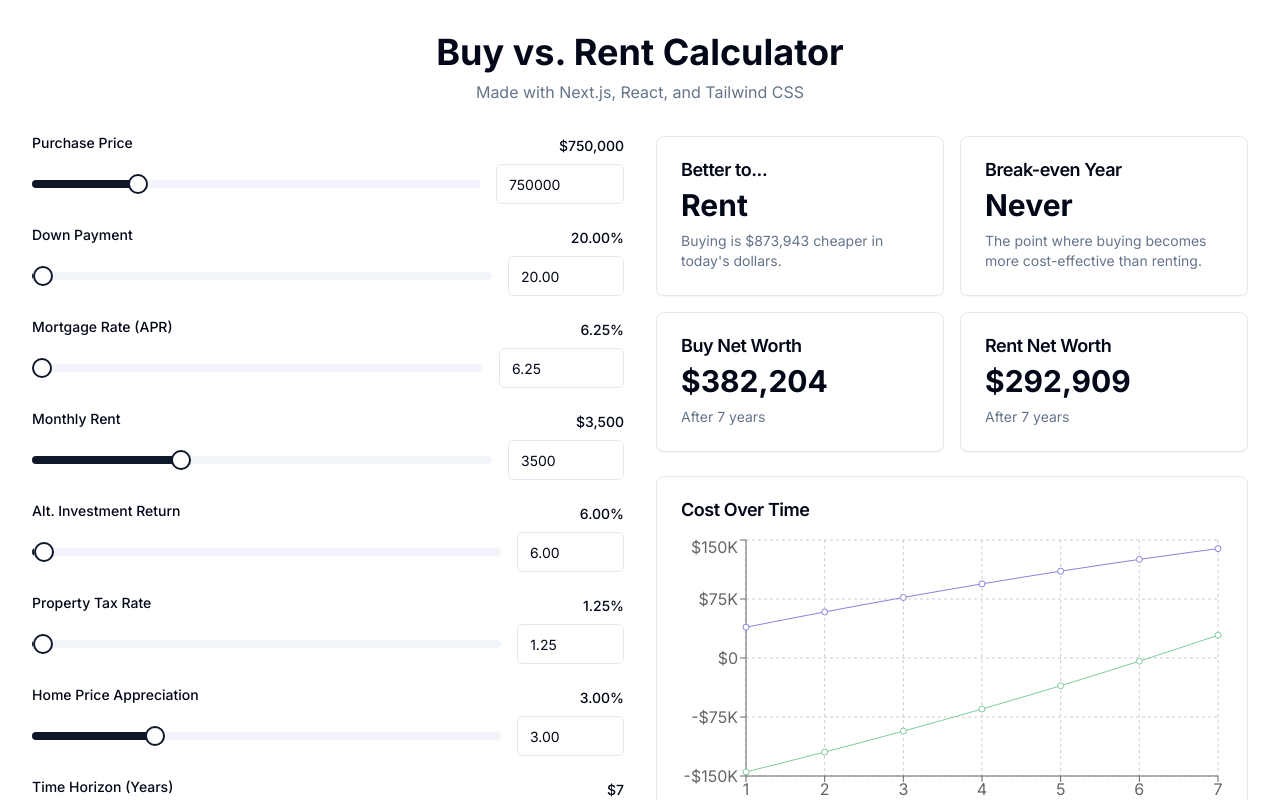
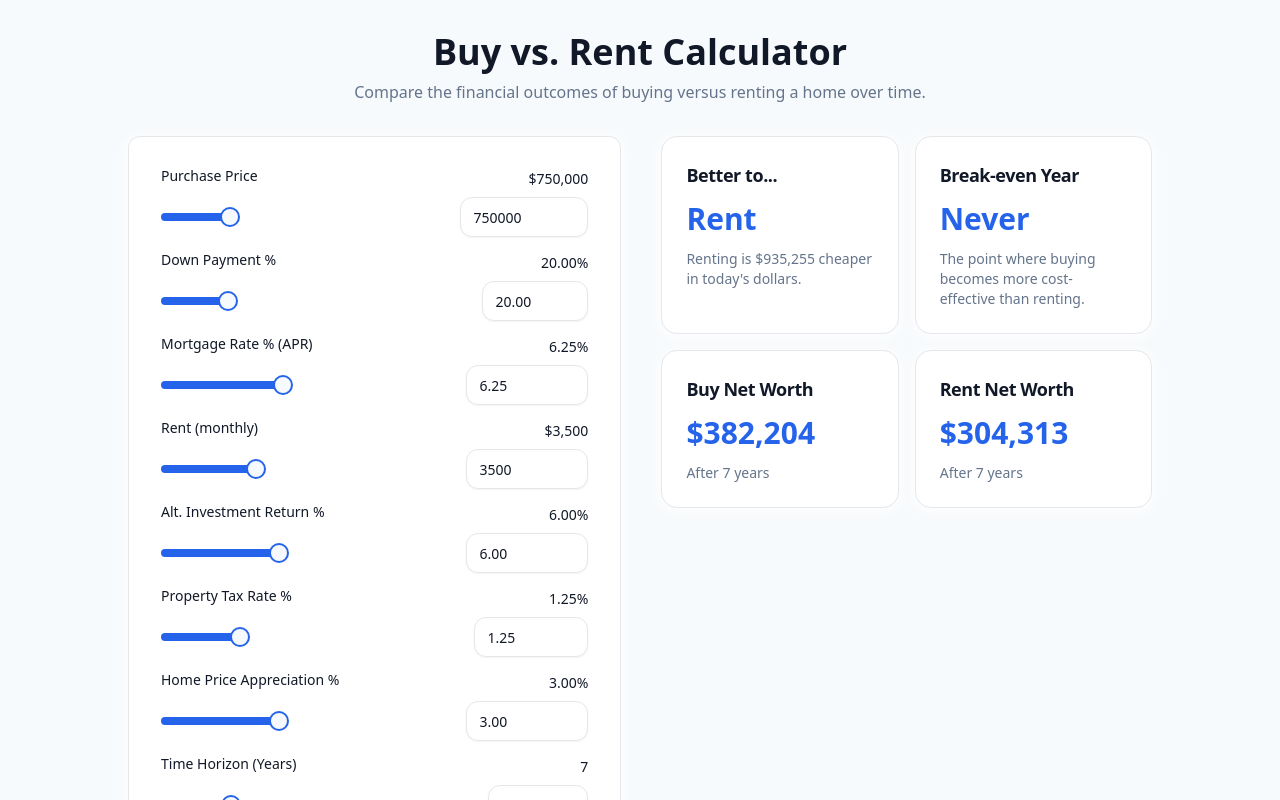
Before and after one commit to pradhakr1984/buyrentcalc, a Next.js app: page / in a window 1280 px wide. Shown: the top 800 px of the page. Built offline with nearby package versions, Linux system fonts and the light colour scheme.

Commit message:
Fix: result card logic now matches actual cheaper option and description. Calculator is robust and clean.

```diff
--- a/app/layout.tsx
+++ b/app/layout.tsx
@@ -1,23 +1,9 @@
-import type { Metadata } from "next";
-import { Inter } from "next/font/google";
 import "@/styles/globals.css";
-import { cn } from "@/lib/utils";
 
-const inter = Inter({ subsets: ["latin"] });
-
-export const metadata: Metadata = {
-  title: "Buy vs. Rent Calculator",
-  description: "A crisp, modern web app that helps users decide whether to buy or rent by comparing after‑tax cash flows and opportunity costs over a chosen horizon.",
-};
-
-export default function RootLayout({
-  children,
-}: Readonly<{
-  children: React.ReactNode;
-}>) {
+export default function RootLayout({ children }: { children: React.ReactNode }) {
   return (
     <html lang="en">
-      <body className={cn("min-h-screen bg-background font-sans antialiased", inter.className)}>
+      <body>
         {children}
       </body>
     </html>
--- a/app/page.tsx
+++ b/app/page.tsx
@@ -1,48 +1,24 @@
 'use client';
 
 import { useState, useEffect } from 'react';
-import { useForm, Controller } from 'react-hook-form';
-import { zodResolver } from '@hookform/resolvers/zod';
-import { z } from 'zod';
-
+import { useForm, Controller, useWatch } from 'react-hook-form';
+import { defaultInputs, CoreInputs, CalculationOutput } from '@/lib/types';
 import { calculate } from '@/lib/calc';
-import { coreInputsSchema, defaultInputs, CoreInputs, CalculationOutput } from '@/lib/types';
 import { InputField } from '@/components/InputField';
-import { AdvancedSection } from '@/components/AdvancedSection';
 import { ResultCard } from '@/components/ResultCard';
-import { ChartBlock } from '@/components/ChartBlock';
 
 export default function Home() {
-  const { control, watch, getValues } = useForm<CoreInputs>({
-    resolver: zodResolver(coreInputsSchema),
+  const { control } = useForm<CoreInputs>({
     defaultValues: defaultInputs,
   });
 
+  // Use useWatch to get the current form values
+  const watchedInputs = useWatch({ control });
   const [results, setResults] = useState<CalculationOutput | null>(null);
 
-  const watchedInputs = watch();
-
   useEffect(() => {
-    // Perform initial calculation and subscribe to changes
-    const calculateAndUpdate = (values: CoreInputs) => {
-      const parsed = coreInputsSchema.safeParse(values);
-      if (parsed.success) {
-        setResults(calculate(parsed.data));
-      } else {
-        setResults(null);
-      }
-    };
-
-    // Initial calculation on mount
-    calculateAndUpdate(getValues());
-
-    // Subscription for subsequent changes
-    const subscription = watch((value) => {
-      calculateAndUpdate(value as CoreInputs);
-    });
-
-    return () => subscription.unsubscribe();
-  }, [watch, getValues]);
+    setResults(calculate(watchedInputs));
+  }, [watchedInputs]);
 
   const formatCurrency = (value: number) =>
     new Intl.NumberFormat('en-US', {
@@ -52,16 +28,13 @@ export default function Home() {
     }).format(value);
 
   return (
-    <main className="container mx-auto p-4 md:p-8">
+    <main className="min-h-screen bg-background flex flex-col items-center py-8">
       <header className="text-center mb-8">
         <h1 className="text-4xl font-bold">Buy vs. Rent Calculator</h1>
-        <p className="text-muted-foreground mt-2">
-          Made with Next.js, React, and Tailwind CSS
-        </p>
+        <p className="text-muted mt-2">Compare the financial outcomes of buying versus renting a home over time.</p>
       </header>
-
-      <div className="grid md:grid-cols-2 gap-8">
-        <div className="space-y-6">
+      <div className="flex flex-col md:flex-row gap-10 w-full max-w-5xl">
+        <div className="bg-card rounded-xl shadow-card p-8 border border-border w-full md:w-1/2 flex flex-col">
           <Controller
             name="purchasePrice"
             control={control}
@@ -81,12 +54,12 @@ export default function Home() {
             control={control}
             render={({ field }) => (
               <InputField
-                label="Down Payment"
+                label="Down Payment %"
                 value={field.value}
                 setValue={field.onChange}
                 min={0}
-                max={100}
-                step={1}
+                max={1}
+                step={0.01}
                 isPercentage
               />
             )}
@@ -96,12 +69,12 @@ export default function Home() {
             control={control}
             render={({ field }) => (
               <InputField
-                label="Mortgage Rate (APR)"
+                label="Mortgage Rate % (APR)"
                 value={field.value}
                 setValue={field.onChange}
-                min={1}
-                max={15}
-                step={0.125}
+                min={0}
+                max={0.15}
+                step={0.0001}
                 isPercentage
               />
             )}
@@ -111,7 +84,7 @@ export default function Home() {
             control={control}
             render={({ field }) => (
               <InputField
-                label="Monthly Rent"
+                label="Rent (monthly)"
                 value={field.value}
                 setValue={field.onChange}
                 min={500}
@@ -125,12 +98,12 @@ export default function Home() {
             control={control}
             render={({ field }) => (
               <InputField
-                label="Alt. Investment Return"
+                label="Alt. Investment Return %"
                 value={field.value}
                 setValue={field.onChange}
                 min={0}
-                max={15}
-                step={0.1}
+                max={0.15}
+                step={0.0001}
                 isPercentage
               />
             )}
@@ -140,12 +113,12 @@ export default function Home() {
             control={control}
             render={({ field }) => (
               <InputField
-                label="Property Tax Rate"
+                label="Property Tax Rate %"
                 value={field.value}
                 setValue={field.onChange}
                 min={0}
-                max={5}
-                step={0.05}
+                max={0.05}
+                step={0.0001}
                 isPercentage
               />
             )}
@@ -155,12 +128,12 @@ export default function Home() {
             control={control}
             render={({ field }) => (
               <InputField
-                label="Home Price Appreciation"
+                label="Home Price Appreciation %"
                 value={field.value}
                 setValue={field.onChange}
-                min={-5}
-                max={15}
-                step={0.1}
+                min={-0.05}
+                max={0.15}
+                step={0.0001}
                 isPercentage
               />
             )}
@@ -176,21 +149,30 @@ export default function Home() {
                 min={1}
                 max={30}
                 step={1}
+                isCurrency={false}
               />
             )}
           />
-          <AdvancedSection control={control} />
         </div>
-
-        <div className="space-y-6">
+        <div className="w-full md:w-1/2 space-y-6 flex flex-col">
           {results ? (
             <>
               <div className="grid sm:grid-cols-2 gap-4">
+                {(() => {
+                  const isBuyBetter = results.buyNpv < results.rentNpv;
+                  const betterLabel = isBuyBetter ? 'Buy' : 'Rent';
+                  const cheaperAmount = formatCurrency(Math.abs(results.buyNpv - results.rentNpv));
+                  const cheaperText = isBuyBetter
+                    ? `Buying is ${cheaperAmount} cheaper in today's dollars.`
+                    : `Renting is ${cheaperAmount} cheaper in today's dollars.`;
+                  return (
                     <ResultCard
                       title="Better to..."
-                            value={results.buyNpv < results.rentNpv ? 'Buy' : 'Rent'}
-                            description={`Buying is ${formatCurrency(Math.abs(results.buyNpv - results.rentNpv))} cheaper in today's dollars.`}
+                      value={betterLabel}
+                      description={cheaperText}
                     />
+                  );
+                })()}
                 <ResultCard
                   title="Break-even Year"
                   value={results.breakEvenYear ? `Year ${results.breakEvenYear}` : 'Never'}
@@ -207,10 +189,9 @@ export default function Home() {
                   description={`After ${watchedInputs.horizonYears} years`}
                 />
               </div>
-                    <ChartBlock data={results.yearlyData} />
             </>
           ) : (
-                <p>Enter valid inputs to see results.</p>
+            <p className="text-center text-muted text-lg mt-10">Enter valid inputs to see results.</p>
           )}
         </div>
       </div>
--- a/components/InputField.tsx
+++ b/components/InputField.tsx
@@ -12,6 +12,7 @@ interface InputFieldProps {
   max: number;
   step: number;
   isPercentage?: boolean;
+  isCurrency?: boolean;
 }
 
 export function InputField({
@@ -22,19 +23,22 @@ export function InputField({
   max,
   step,
   isPercentage,
+  isCurrency = true,
 }: InputFieldProps) {
   return (
-    <div className="space-y-2">
+    <div className="space-y-2 mb-4">
       <div className="flex justify-between">
         <Label>{label}</Label>
         <span className="text-sm font-medium">
           {isPercentage
             ? `${(value * 100).toFixed(2)}%`
-            : value.toLocaleString('en-US', {
-                style: 'currency',
-                currency: 'USD',
-                maximumFractionDigits: 0,
-              })}
+            : isCurrency
+              ? value.toLocaleString('en-US', {
+                  style: 'currency',
+                  currency: 'USD',
+                  maximumFractionDigits: 0,
+                })
+              : value}
         </span>
       </div>
       <div className="flex items-center space-x-4">
--- a/components/ResultCard.tsx
+++ b/components/ResultCard.tsx
@@ -1,3 +1,5 @@
+import { ReactNode } from 'react';
+
 interface ResultCardProps {
   title: string;
   value: string;
@@ -6,10 +8,10 @@ interface ResultCardProps {
 
 export function ResultCard({ title, value, description }: ResultCardProps) {
   return (
-    <div className="rounded-lg border bg-card text-card-foreground shadow-sm p-6">
-      <h3 className="text-lg font-semibold leading-none tracking-tight">{title}</h3>
-      <p className="text-3xl font-bold my-2">{value}</p>
-      <p className="text-sm text-muted-foreground">{description}</p>
+    <div className="bg-card rounded-lg shadow-card p-6 border border-border flex flex-col gap-2">
+      <h3 className="text-lg font-semibold tracking-tight text-gray-900">{title}</h3>
+      <p className="text-3xl font-bold text-primary my-1">{value}</p>
+      <p className="text-sm text-muted">{description}</p>
     </div>
   );
 }
--- a/components/ui/input.tsx
+++ b/components/ui/input.tsx
@@ -11,7 +11,7 @@ const Input = React.forwardRef<HTMLInputElement, InputProps>(
       <input
         type={type}
         className={cn(
-          "flex h-10 w-full rounded-md border border-input bg-background px-3 py-2 text-sm ring-offset-background file:border-0 file:bg-transparent file:text-sm file:font-medium placeholder:text-muted-foreground focus-visible:outline-none focus-visible:ring-2 focus-visible:ring-ring focus-visible:ring-offset-2 disabled:cursor-not-allowed disabled:opacity-50",
+          "flex h-10 w-full rounded-md border border-border bg-white px-3 py-2 text-sm shadow-sm ring-offset-background placeholder:text-muted-foreground focus-visible:outline-none focus-visible:ring-2 focus-visible:ring-primary focus-visible:ring-offset-2 disabled:cursor-not-allowed disabled:opacity-50 transition",
           className
         )}
         ref={ref}
--- a/lib/calc.ts
+++ b/lib/calc.ts
@@ -13,9 +13,10 @@ export function calculate(inputs: CoreInputs): CalculationOutput {
     maintenancePct = 0.01,
     insuranceHOAAnnual = 1800,
     rentInflationPct = 0.03,
+    generalInflationPct = 0.025,
     sellingCostPct = 0.06,
     closingCostBuyPct = 0.025,
-    marginalTaxRatePct = 0.28,
+    marginalTaxRatePct = 0.25,
     horizonYears,
     useTaxShield = true,
   } = inputs;
@@ -35,9 +36,6 @@ export function calculate(inputs: CoreInputs): CalculationOutput {
   let cumulativeRentCost = 0;
   let rentPortfolioValue = downPayment + purchasePrice * closingCostBuyPct;
   let homeValue = purchasePrice;
-
-  let buyTotalCost = cumulativeBuyCost;
-  let rentTotalCost = 0;
 
   for (let year = 1; year <= horizonYears; year++) {
     let yearlyMortgageInterest = 0;
@@ -67,7 +65,7 @@ export function calculate(inputs: CoreInputs): CalculationOutput {
 
     cumulativeBuyCost += annualBuyCost;
 
-    const annualRent = monthlyRent * 12 * Math.pow(1 + rentInflationPct, year -1);
+    const annualRent = monthlyRent * 12 * Math.pow(1 + rentInflationPct, year - 1);
     cumulativeRentCost += annualRent;
 
     const buyEquity = homeValue - remainingMortgage;
@@ -86,19 +84,12 @@ export function calculate(inputs: CoreInputs): CalculationOutput {
     });
   }
 
-  const sellProceeds = homeValue * (1 - sellingCostPct);
-  const finalBuyNetWorth = sellProceeds - remainingMortgage;
-  const finalRentNetWorth = rentPortfolioValue;
-
-  buyTotalCost = cumulativeBuyCost;
-  rentTotalCost = cumulativeRentCost;
+  const buyCashFlows = yearlyData.map(y => y.buyNetCost);
+  const rentCashFlows = yearlyData.map(y => y.rentNetCost);
 
   const calculateNPV = (cashFlows: number[], rate: number) => {
     return cashFlows.reduce((acc, val, i) => acc + val / Math.pow(1 + rate, i + 1), 0);
   };
-
-  const buyCashFlows = yearlyData.map(y => y.buyNetCost);
-  const rentCashFlows = yearlyData.map(y => y.rentNetCost);
 
   const buyNpv = calculateNPV(buyCashFlows, altReturnPct);
   const rentNpv = calculateNPV(rentCashFlows, altReturnPct);
@@ -113,8 +104,8 @@ export function calculate(inputs: CoreInputs): CalculationOutput {
 
   return {
     yearlyData,
-    buyTotalCost,
-    rentTotalCost,
+    buyTotalCost: yearlyData[yearlyData.length - 1].buyTotalCost,
+    rentTotalCost: yearlyData[yearlyData.length - 1].rentTotalCost,
     buyNpv,
     rentNpv,
     breakEvenYear,
--- a/lib/types.ts
+++ b/lib/types.ts
@@ -20,11 +20,29 @@ export const coreInputsSchema = z.object({
   useTaxShield: z.boolean().optional(),
 });
 
-export type CoreInputs = z.infer<typeof coreInputsSchema>;
+export interface CoreInputs {
+  purchasePrice: number;
+  downPaymentPct: number; // 0.2 = 20%
+  mortgageRatePct: number; // annual
+  mortgageTermYears: number;
+  monthlyRent: number;
+  altReturnPct: number;
+  propertyTaxPct: number;
+  homeAppreciationPct: number;
+  maintenancePct?: number;
+  insuranceHOAAnnual?: number;
+  rentInflationPct?: number;
+  generalInflationPct?: number;
+  sellingCostPct?: number;
+  closingCostBuyPct?: number;
+  marginalTaxRatePct?: number;
+  horizonYears: number;
+  useTaxShield?: boolean;
+}
 
 export const defaultInputs: CoreInputs = {
   purchasePrice: 750000,
-    downPaymentPct: 0.20,
+  downPaymentPct: 0.2,
   mortgageRatePct: 0.0625,
   mortgageTermYears: 30,
   monthlyRent: 3500,
@@ -37,7 +55,7 @@ export const defaultInputs: CoreInputs = {
   generalInflationPct: 0.025,
   sellingCostPct: 0.06,
   closingCostBuyPct: 0.025,
-    marginalTaxRatePct: 0.28,
+  marginalTaxRatePct: 0.25,
   horizonYears: 7,
   useTaxShield: true,
 };
--- a/styles/globals.css
+++ b/styles/globals.css
@@ -2,58 +2,6 @@
 @tailwind components;
 @tailwind utilities;
 
-@layer base {
-  :root {
-    --background: 0 0% 100%;
-    --foreground: 222.2 84% 4.9%;
-    --card: 0 0% 100%;
-    --card-foreground: 222.2 84% 4.9%;
-    --popover: 0 0% 100%;
-    --popover-foreground: 222.2 84% 4.9%;
-    --primary: 222.2 47.4% 11.2%;
-    --primary-foreground: 210 40% 98%;
-    --secondary: 210 40% 96.1%;
-    --secondary-foreground: 222.2 47.4% 11.2%;
-    --muted: 210 40% 96.1%;
-    --muted-foreground: 215.4 16.3% 46.9%;
-    --accent: 210 40% 96.1%;
-    --accent-foreground: 222.2 47.4% 11.2%;
-    --destructive: 0 84.2% 60.2%;
-    --destructive-foreground: 210 40% 98%;
-    --border: 214.3 31.8% 91.4%;
-    --input: 214.3 31.8% 91.4%;
-    --ring: 222.2 84% 4.9%;
-    --radius: 0.5rem;
-  }
-
-  .dark {
-    --background: 222.2 84% 4.9%;
-    --foreground: 210 40% 98%;
-    --card: 222.2 84% 4.9%;
-    --card-foreground: 210 40% 98%;
-    --popover: 222.2 84% 4.9%;
-    --popover-foreground: 210 40% 98%;
-    --primary: 210 40% 98%;
-    --primary-foreground: 222.2 47.4% 11.2%;
-    --secondary: 217.2 32.6% 17.5%;
-    --secondary-foreground: 210 40% 98%;
-    --muted: 217.2 32.6% 17.5%;
-    --muted-foreground: 215 20.2% 65.1%;
-    --accent: 217.2 32.6% 17.5%;
-    --accent-foreground: 210 40% 98%;
-    --destructive: 0 62.8% 30.6%;
-    --destructive-foreground: 210 40% 98%;
-    --border: 217.2 32.6% 17.5%;
-    --input: 217.2 32.6% 17.5%;
-    --ring: 215 20.2% 65.1%;
-  }
+body {
+  @apply bg-background text-gray-900 font-sans;
 }
-
-@layer base {
-  * {
-    @apply border-border;
-  }
-  body {
-    @apply bg-background text-foreground;
-  }
-}
--- a/tailwind.config.js
+++ b/tailwind.config.js
@@ -6,53 +6,24 @@ module.exports = {
     "./components/**/*.{js,ts,jsx,tsx,mdx}",
   ],
   theme: {
-    container: {
-      center: true,
-      padding: "2rem",
-      screens: {
-        "2xl": "1400px",
-      },
-    },
     extend: {
       colors: {
-        border: "hsl(var(--border))",
-        input: "hsl(var(--input))",
-        ring: "hsl(var(--ring))",
-        background: "hsl(var(--background))",
-        foreground: "hsl(var(--foreground))",
+        background: '#f7fafc', // light gray
+        card: '#fff',
+        border: '#e5e7eb',
         primary: {
-          DEFAULT: "hsl(var(--primary))",
-          foreground: "hsl(var(--primary-foreground))",
+          DEFAULT: '#2563eb', // blue
+          dark: '#1d4ed8',
         },
-        secondary: {
-          DEFAULT: "hsl(var(--secondary))",
-          foreground: "hsl(var(--secondary-foreground))",
-        },
-        destructive: {
-          DEFAULT: "hsl(var(--destructive))",
-          foreground: "hsl(var(--destructive-foreground))",
-        },
-        muted: {
-          DEFAULT: "hsl(var(--muted))",
-          foreground: "hsl(var(--muted-foreground))",
-        },
-        accent: {
-          DEFAULT: "hsl(var(--accent))",
-          foreground: "hsl(var(--accent-foreground))",
-        },
-        popover: {
-          DEFAULT: "hsl(var(--popover))",
-          foreground: "hsl(var(--popover-foreground))",
-        },
-        card: {
-          DEFAULT: "hsl(var(--card))",
-          foreground: "hsl(var(--card-foreground))",
-        },
+        muted: '#64748b',
       },
       borderRadius: {
-        lg: "var(--radius)",
-        md: "calc(var(--radius) - 2px)",
-        sm: "calc(var(--radius) - 4px)",
+        lg: '1rem',
+        md: '0.75rem',
+        sm: '0.5rem',
+      },
+      boxShadow: {
+        card: '0 2px 16px 0 rgba(0,0,0,0.06)',
       },
       keyframes: {
         "accordion-down": {
```
Also changed, not shown: 1 other file (tests, documents, lock files or other folders). Lines whose indentation alone changed are shown as unchanged.
